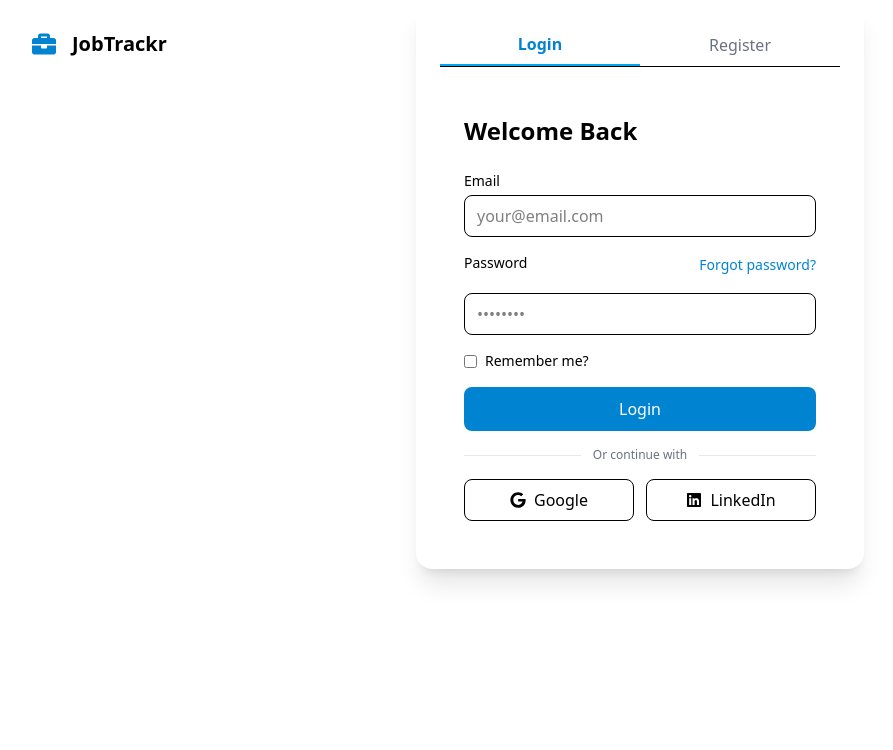
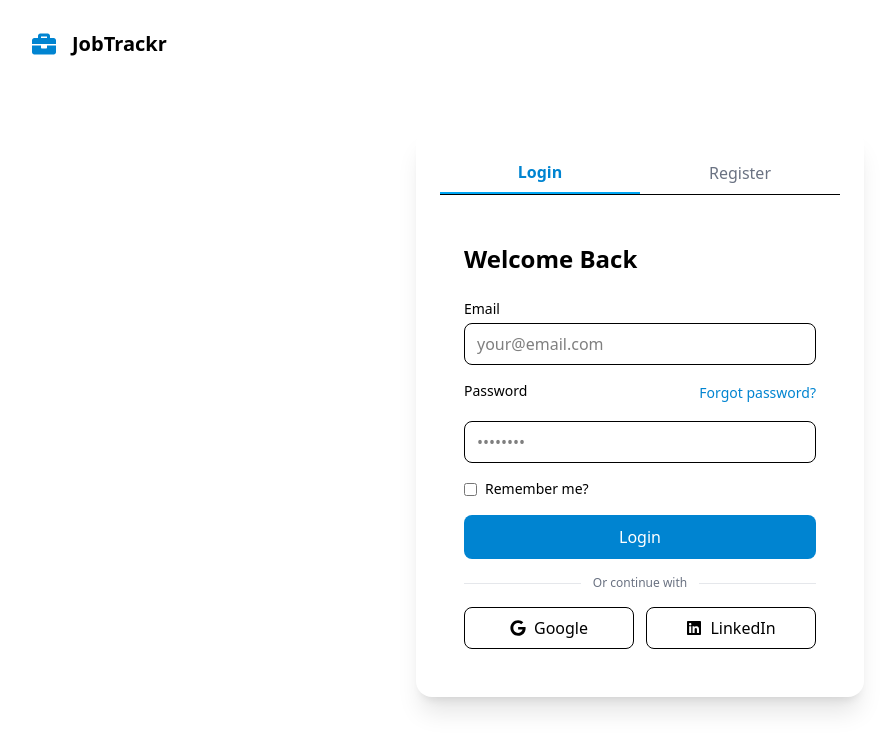
Before and after one commit to alhassandafiri/jobtrackr-frontend, a React (Vite) app: page / in a window 1280 px wide. Shown: the top 750 px of the page, without its empty margins (0-893 px from the left). Built offline with nearby package versions, Linux system fonts and the light colour scheme; no server answers.

Commit message:
wrap AuthForm in a div for improved layout consistency

```diff
--- a/src/App.jsx
+++ b/src/App.jsx
@@ -7,7 +7,9 @@ function App() {
       <div className="absolute top-6 left-6">
         <Logo />
       </div>
-      <AuthForm />
+      <div className="pt-32">
+        <AuthForm />
+      </div>
     </>
   )
 }
```
